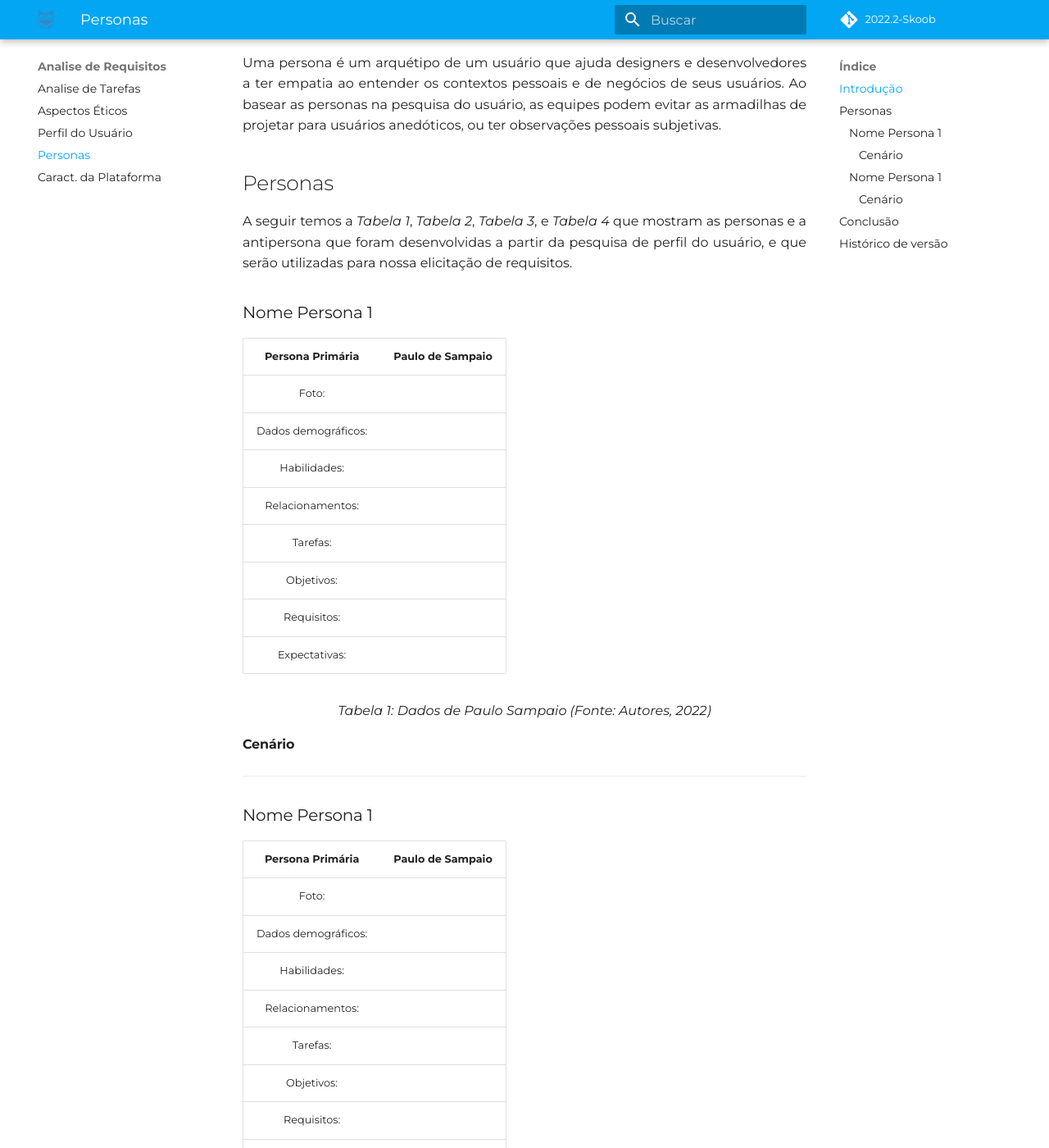
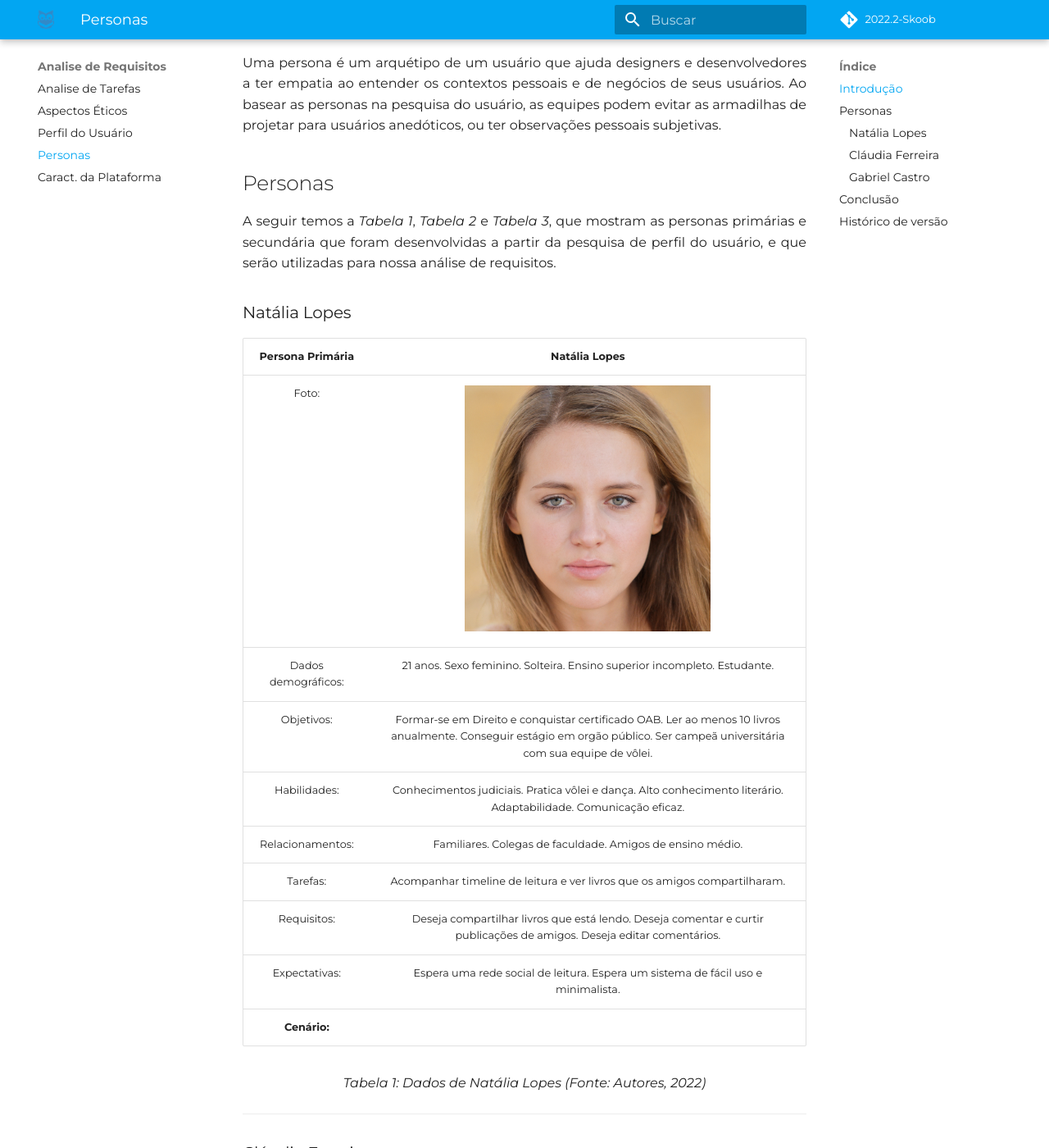
Before and after one commit to Interacao-Humano-Computador/2022.2-Skoob, an MkDocs documentation site: the page built from docs/analise-de-requisitos/personas.md, in a window 1280 px wide and 1400 px high, scrolled down 215 px. Shown: the whole window at 82% size. Built offline with MkDocs 1.6.1 and Material for MkDocs 9.7.7, drawn with Linux system fonts in a browser that asks for light colours; some web fonts are replaced; comment, search, counter and statistics services are not loaded; some of the changed text lies outside the part shown.

Commit message:
Criação das personas
Signed-off-by: luclopesr <luclopesr@gmail.com>

```diff
--- a/docs/analise-de-requisitos/personas.md
+++ b/docs/analise-de-requisitos/personas.md
@@ -4,46 +4,60 @@
 <p align="justify">Uma persona é um arquétipo de um usuário que ajuda designers e desenvolvedores a ter empatia ao entender os contextos pessoais e de negócios de seus usuários. Ao basear as personas na pesquisa do usuário, as equipes podem evitar as armadilhas de projetar para usuários anedóticos, ou ter observações pessoais subjetivas.</p>
 
 ## Personas
-<p align="justify">A seguir temos a <i>Tabela 1</i>, <i>Tabela 2</i>, <i>Tabela 3</i>, e <i>Tabela 4</i> que mostram as personas e a antipersona que foram desenvolvidas a partir da pesquisa de perfil do usuário, e que serão utilizadas para nossa elicitação de requisitos.</p>
+<p align="justify">A seguir temos a <i>Tabela 1</i>, <i>Tabela 2</i> e <i>Tabela 3</i>, que mostram as personas primárias e secundária que foram desenvolvidas a partir da pesquisa de perfil do usuário, e que serão utilizadas para nossa análise de requisitos.</p>
 
-### Nome Persona 1
+### Natália Lopes
 
-| Persona Primária | Paulo de Sampaio |
+| Persona Primária | Natália Lopes |
 | :--: | :--: |
-| Foto: |<img src="" alt="">|
-| Dados demográficos: |  |
-| Habilidades: |  |
-| Relacionamentos: |  |
-| Tarefas: |  |
-| Objetivos: |  |
-| Requisitos: |  |
-| Expectativas: |  |
+| Foto: |<img src="../assets/persona1.jpeg" alt="Foto da persona 1" width="300">|
+| Dados demográficos: | 21 anos. Sexo feminino. Solteira. Ensino superior incompleto. Estudante. |
+| Objetivos: | Formar-se em Direito e conquistar certificado OAB. Ler ao menos 10 livros anualmente. Conseguir estágio em orgão público. Ser campeã universitária com sua equipe de vôlei. |
+| Habilidades: | Conhecimentos judiciais. Pratica vôlei e dança. Alto conhecimento literário. Adaptabilidade. Comunicação eficaz.  |
+| Relacionamentos: | Familiares. Colegas de faculdade. Amigos de ensino médio.  |
+| Tarefas: | Acompanhar timeline de leitura e ver livros que os amigos compartilharam. |
+| Requisitos: | Deseja compartilhar livros que está lendo. Deseja comentar e curtir publicações de amigos. Deseja editar comentários. |
+| Expectativas: | Espera uma rede social de leitura. Espera um sistema de fácil uso e minimalista. |
+| **Cenário:** |  |
 
-<figcaption align="center">Tabela 1: Dados de Paulo Sampaio (Fonte: Autores, 2022)</figcaption>
-
-#### Cenário
-
+<figcaption align="center">Tabela 1: Dados de Natália Lopes (Fonte: Autores, 2022)</figcaption>
 
 ---
 
-### Nome Persona 1
+### Cláudia Ferreira
 
-| Persona Primária | Paulo de Sampaio |
+| Persona Primária | Cláudia Ferreira |
 | :--: | :--: |
-| Foto: |<img src="" alt=""> |
-| Dados demográficos: |  |
-| Habilidades: |  |
-| Relacionamentos: |  |
-| Tarefas: |  |
-| Objetivos: |  |
-| Requisitos: |  |
-| Expectativas: |  |
+| Foto: |<img src="../assets/persona2.jpeg" alt="Foto da persona 1" width="300">|
+| Dados demográficos: | 30 anos. Sexo feminino. Casada. Ensino médio completo. Empregada. |
+| Objetivos: | Ampliar vendas em sua loja de roupas. Abrir novas lojas nacionalmente. Ler livros de romance de interesse. |
+| Habilidades: | Comunicação e venda de produtos. Auto-direção. Flexibilidade. Conhecimentos financeiros. Conhecimentos em moda. Liderança e gerência. |
+| Relacionamentos: | Familiares. Colegas de trabalho. Funcionários. Amigos de infância. |
+| Tarefas: | Revisitar e/ou reler livros que já li. Buscar por livros novos, principalmente de romance. |
+| Requisitos: | Deseja buscar por livros novos. Deseja receber indicações de livros. Deseja encontrar livros pelo gênero, autor ou nome. Deseja saber quantas vezes já leu determinado livro. |
+| Expectativas: | Espera um site que forneça livros diversos para leitura gratuita. |
+| **Cenário:** |  |
 
-<figcaption align="center">Tabela 1: Dados de Paulo Sampaio (Fonte: Autores, 2022)</figcaption>
-
-#### Cenário
+<figcaption align="center">Tabela 2: Dados de Cláudia Ferreira (Fonte: Autores, 2022)</figcaption>
 
 ---
+
+### Gabriel Castro
+
+| Persona Secundária | Gabriel Castro |
+| :--: | :--: |
+| Foto: |<img src="../assets/persona3.jpeg" alt="Foto da persona 3" width="300">|
+| Dados demográficos: | 25 anos. Sexo masculino. Solteiro. Ensino superior completo. Empregado. |
+| Objetivos: | Ampliar conhecimentos em programação. Construir clínica própria. Ler trilogia de Senhor dos Anéis. Ampliar divulgação de seus atendimentos. |
+| Habilidades: | Graduação em Nutrição. Conhecimentos básicos em programação. Criatividade. Facilidade com contas matemáticas. Pratica basquete. |
+| Relacionamentos: | Colegas de trabalho. Amigos de faculdade e ensino médio. Relação instável com familiares |
+| Tarefas: | Ler livros do Senhor dos Anéis. Marcar livros como favoritos e desejados. Definir metas de leitura. |
+| Requisitos: | Deseja organizar seus livros em pastas e "entiquetá-los". Deseja encontrar livros pelo gênero e receber recomendações. Deseja visualizar estatísticas de leitura.  |
+| Expectativas: | Espera um site com bastante funcionalidades. Espera um site com belo design e preocupado com usabilidade. |
+| **Cenário:** |  |
+
+<figcaption align="center">Tabela 3: Dados de Gabriel Castro (Fonte: Autores, 2022)</figcaption>
+
 
 ## Conclusão
 
@@ -51,3 +65,4 @@
 | Versão | Data | Descrição | Autor | Revisor |
 | :----: | :--: | :-------: | :---: | :-----: |
 | 1.0 | 02/12/2022 | Inicialização da página | Lucas Lopes | Hellen Fernanda |
+| 1.1 | 04/12/2022 | Criação das personas | Lucas Lopes | Hellen Fernanda |
```
Also changed, not shown: docs/analise-de-requisitos/assets/persona1.jpeg (added), docs/analise-de-requisitos/assets/persona2.jpeg (added), docs/analise-de-requisitos/assets/persona3.jpeg (added).
